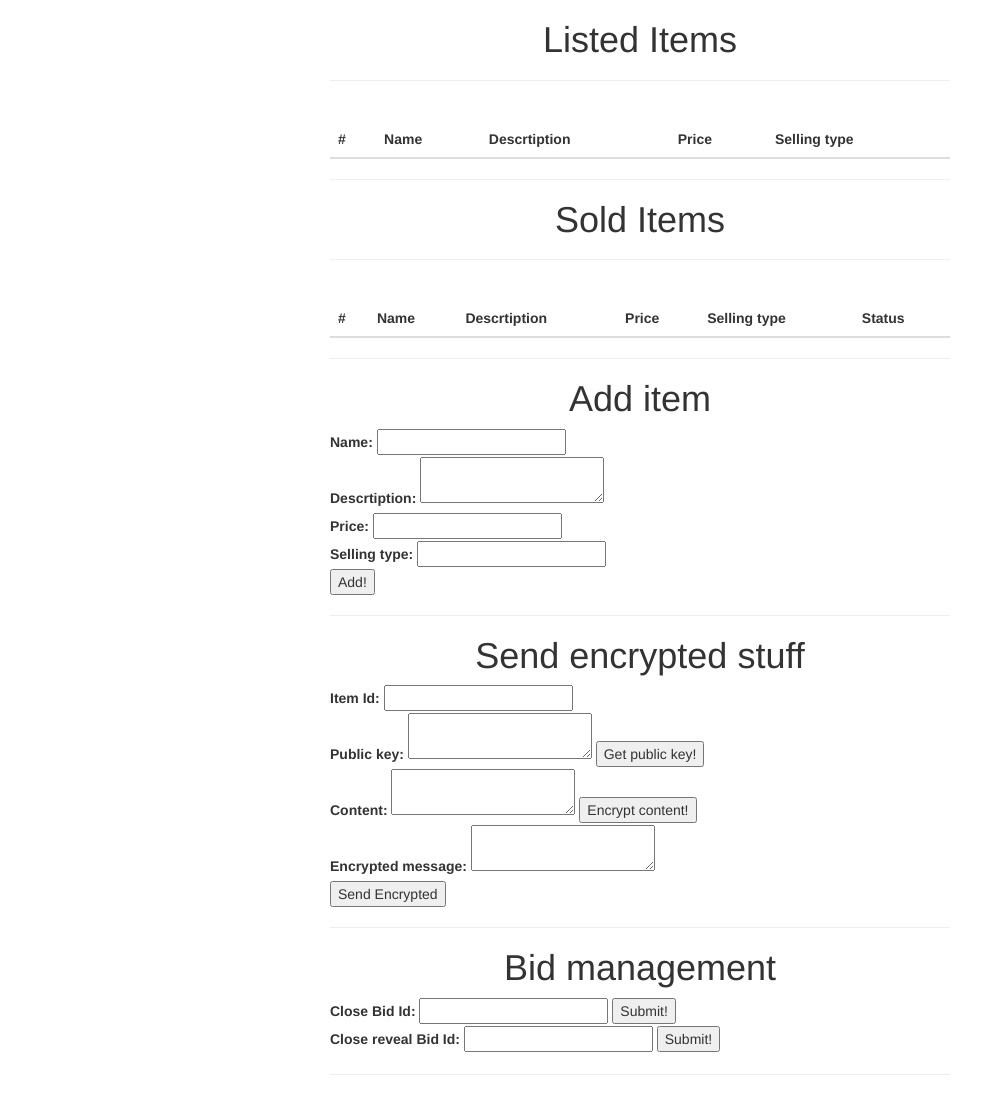
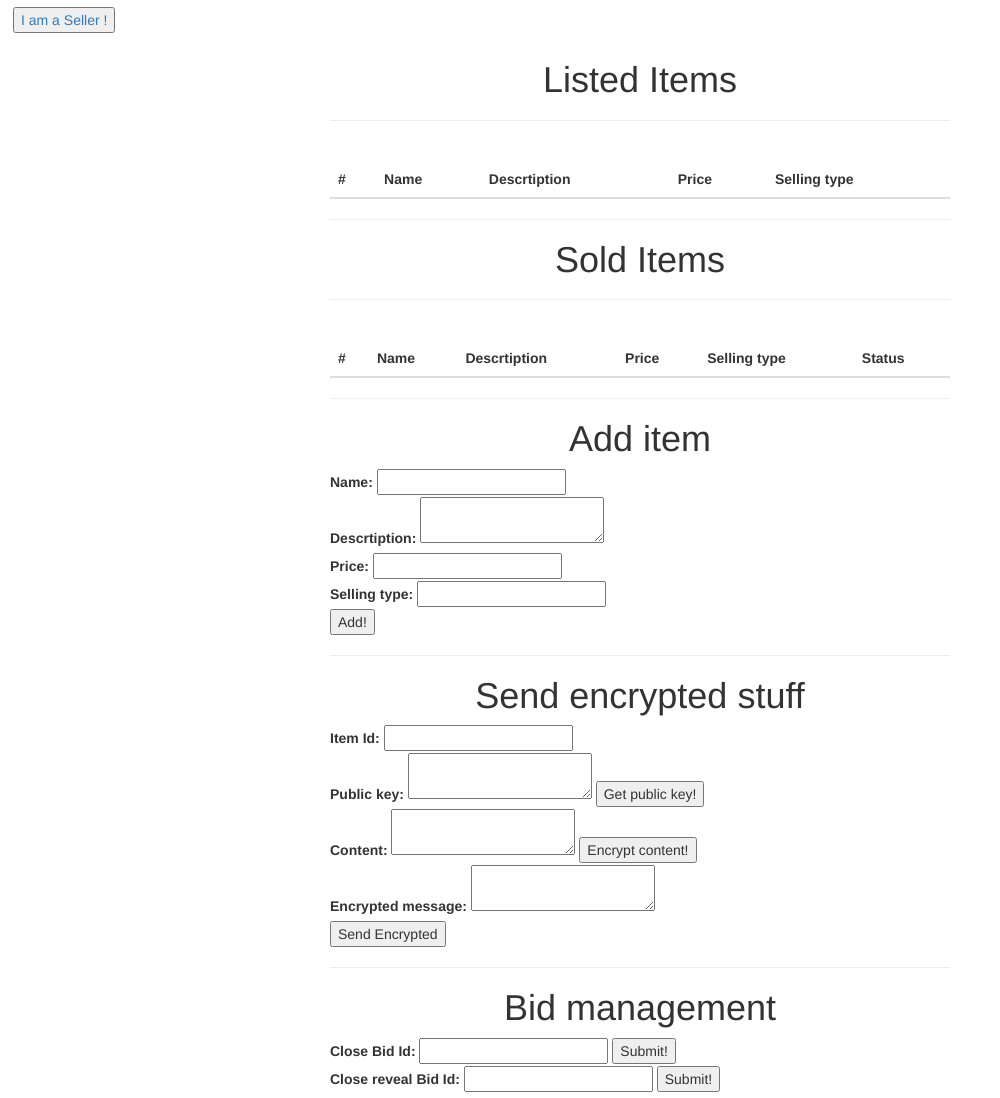
Before and after one commit to alpha-warrior/netflix-trading-Dapp, a website with bundled scripts: page src/seller.html in a window 1280 px wide. Shown: the top 1098 px of the page, without its empty margins (0-1000 px from the left). Built offline with nearby package versions, Linux system fonts and the light colour scheme.

Commit message:
Update seller.html

```diff
--- a/src/seller.html
+++ b/src/seller.html
@@ -10,6 +10,12 @@
     <link href="css/bootstrap.min.css" rel="stylesheet">
   </head>
   <body>
+    <div class="btn">
+      <a href="./seller.html">
+        <input type="button" value="I am a Seller !"/>
+      </a>
+    </div>
+
     <div class="container" style="width: 650px;">
       <div class="row">
         <div class="col-lg-12">
```
